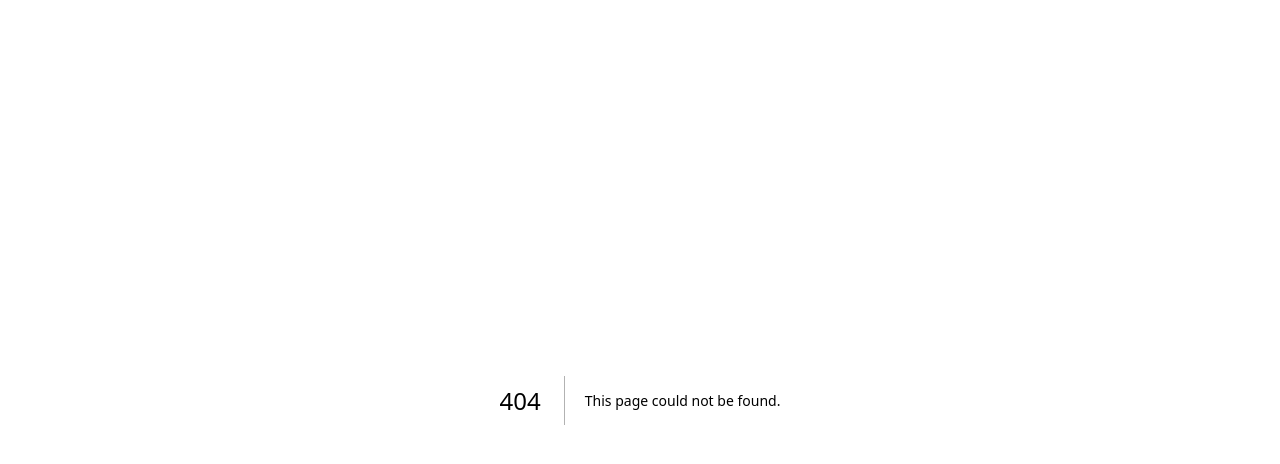
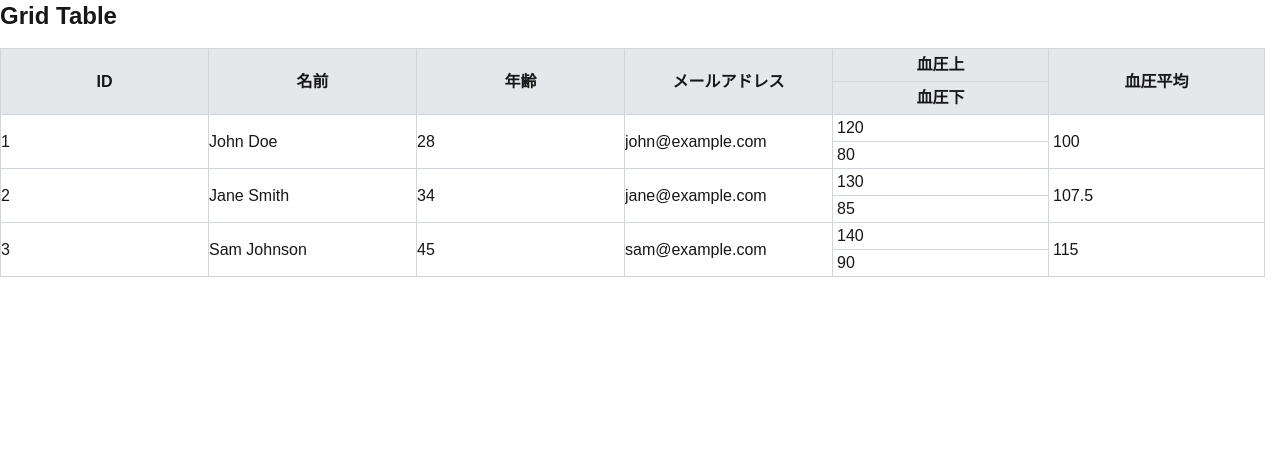
Before and after one commit to kentem-ai-oga/gridTable, a Next.js app: page /grid-table in a window 1280 px wide. Before the commit this address had no page. Shown: the top 464 px of the page. Built offline with nearby package versions, Linux system fonts and the light colour scheme.

Commit message:
入力可能なグリッドテーブル実装

```diff
--- /dev/null
+++ b/app/grid-table/page.tsx
@@ -0,0 +1,359 @@
+"use client";
+
+import { ReactNode, useReducer } from "react";
+
+type Person = {
+  id: number;
+  name: string;
+  age: number;
+  email: string;
+  bloodPressure: {
+    systolic: number;
+    diastolic: number;
+    average: number;
+  };
+};
+
+const isBloodPressure = (value: unknown): value is Person["bloodPressure"] => {
+  if (typeof value !== "object" || value === null) return false;
+  if (
+    !("systolic" in value) ||
+    !("diastolic" in value) ||
+    !("average" in value)
+  )
+    return false;
+  if (
+    typeof value.systolic !== "number" ||
+    typeof value.diastolic !== "number" ||
+    typeof value.average !== "number"
+  )
+    return false;
+  return true;
+};
+
+const columns: {
+  accessorKey: keyof Person;
+  header: ({
+    columnAccessorKey,
+    callbackFn,
+  }: {
+    columnAccessorKey: string;
+    callbackFn?: (value: unknown) => void;
+  }) => ReactNode;
+  cell: ({
+    rowIndex,
+    columnAccessorKey,
+    value,
+    callbackFn,
+  }: {
+    rowIndex: number;
+    columnAccessorKey: string;
+    value: unknown;
+    callbackFn?: (value: unknown) => void;
+  }) => ReactNode;
+}[] = [
+  {
+    accessorKey: "id",
+    header: () => <span>ID</span>,
+    cell: ({ value, callbackFn }) => {
+      if (typeof value !== "number") return null;
+      return (
+        <input
+          className="h-full"
+          type="text"
+          value={value}
+          onChange={(e) => callbackFn?.(Number(e.target.value))}
+        />
+      );
+    },
+  },
+  {
+    accessorKey: "name",
+    header: () => <span>名前</span>,
+    cell: ({ value, callbackFn }) => {
+      if (typeof value !== "string") return null;
+      return (
+        <input
+          className="h-full"
+          type="text"
+          value={value}
+          onChange={(e) => callbackFn?.(e.target.value)}
+        />
+      );
+    },
+  },
+  {
+    accessorKey: "age",
+    header: () => <span>年齢</span>,
+    cell: ({ value, callbackFn }) => {
+      if (typeof value !== "number") return null;
+      return (
+        <input
+          className="h-full"
+          type="number"
+          value={value}
+          onChange={(e) => callbackFn?.(Number(e.target.value))}
+        />
+      );
+    },
+  },
+  {
+    accessorKey: "email",
+    header: () => <span>メールアドレス</span>,
+    cell: ({ value, callbackFn }) => {
+      if (typeof value !== "string") return null;
+      return (
+        <input
+          className="h-full"
+          type="email"
+          value={value}
+          onChange={(e) => callbackFn?.(e.target.value)}
+        />
+      );
+    },
+  },
+  {
+    accessorKey: "bloodPressure",
+    header: () => (
+      <div className="grid grid-cols-[1fr_1px_1fr] grid-rows-[1fr_1px_1fr] place-items-center">
+        <div className="row-start-1 col-start-1 p-1">血圧上</div>
+        <div className="row-start-2 col-start-1 border-b border-gray-300 w-full h-full" />
+        <div className="row-start-3 col-start-1 p-1">血圧下</div>
+        <div className="row-start-1 row-span-3 col-start-2 border-r border-gray-300 w-full h-full" />
+        <div className="row-start-1 row-span-3 col-start-3 p-1">血圧平均</div>
+      </div>
+    ),
+    cell: ({ value, callbackFn }) => {
+      const valueAsUnknown: unknown = value;
+      if (!isBloodPressure(valueAsUnknown)) return null;
+      const { systolic, diastolic, average } = valueAsUnknown;
+
+      return (
+        <div className="grid grid-cols-[1fr_1px_1fr] grid-rows-[1fr_1px_1fr] place-items-center">
+          <input
+            className="row-start-1 col-start-1 p-1 h-full"
+            type="number"
+            value={systolic}
+            onChange={(e) =>
+              callbackFn?.({
+                ...valueAsUnknown,
+                systolic: Number(e.target.value),
+              })
+            }
+          />
+          <div className="row-start-2 col-start-1 border-b border-gray-300 w-full h-full" />
+          <input
+            className="row-start-3 col-start-1 p-1 h-full"
+            type="number"
+            value={diastolic}
+            onChange={(e) =>
+              callbackFn?.({
+                ...valueAsUnknown,
+                diastolic: Number(e.target.value),
+              })
+            }
+          />
+          <div className="row-start-1 row-span-3 col-start-2 border-r border-gray-300 w-full h-full" />
+          <input
+            className="row-start-1 row-span-3 col-start-3 p-1 h-full"
+            type="number"
+            value={average}
+            onChange={(e) =>
+              callbackFn?.({
+                ...valueAsUnknown,
+                average: Number(e.target.value),
+              })
+            }
+          />
+        </div>
+      );
+    },
+  },
+];
+
+const initialData: Person[] = [
+  {
+    id: 1,
+    name: "John Doe",
+    age: 28,
+    email: "john@example.com",
+    bloodPressure: { systolic: 120, diastolic: 80, average: 100 },
+  },
+  {
+    id: 2,
+    name: "Jane Smith",
+    age: 34,
+    email: "jane@example.com",
+    bloodPressure: { systolic: 130, diastolic: 85, average: 107.5 },
+  },
+  {
+    id: 3,
+    name: "Sam Johnson",
+    age: 45,
+    email: "sam@example.com",
+    bloodPressure: { systolic: 140, diastolic: 90, average: 115 },
+  },
+];
+
+type Action =
+  | { type: "update"; rowIndex: number; accessorKey: "id"; value: Person["id"] }
+  | {
+      type: "update";
+      rowIndex: number;
+      accessorKey: "name";
+      value: Person["name"];
+    }
+  | {
+      type: "update";
+      rowIndex: number;
+      accessorKey: "age";
+      value: Person["age"];
+    }
+  | {
+      type: "update";
+      rowIndex: number;
+      accessorKey: "email";
+      value: Person["email"];
+    }
+  | {
+      type: "update";
+      rowIndex: number;
+      accessorKey: "bloodPressure";
+      value: Person["bloodPressure"];
+    };
+
+export default function GridTablePage() {
+  const [formState, formDispatch] = useReducer(
+    (state: Person[], action: Action) => {
+      switch (action.type) {
+        case "update":
+          return state.map((row, index) => {
+            if (index === action.rowIndex) {
+              return {
+                ...row,
+                [action.accessorKey]: action.value,
+              };
+            }
+            return row;
+          });
+        default:
+          return state;
+      }
+    },
+    initialData,
+  );
+
+  const columnCallbackFn =
+    ({
+      columnAccessorKey,
+      rowIndex,
+    }: {
+      columnAccessorKey: string;
+      rowIndex: number;
+    }) =>
+    (value: unknown) => {
+      switch (columnAccessorKey) {
+        case "id": {
+          if (typeof value === "number") {
+            formDispatch({
+              type: "update",
+              rowIndex,
+              accessorKey: columnAccessorKey,
+              value,
+            });
+          }
+          break;
+        }
+        case "name": {
+          if (typeof value === "string") {
+            formDispatch({
+              type: "update",
+              rowIndex,
+              accessorKey: columnAccessorKey,
+              value,
+            });
+          }
+          break;
+        }
+        case "age": {
+          if (typeof value === "number") {
+            formDispatch({
+              type: "update",
+              rowIndex,
+              accessorKey: columnAccessorKey,
+              value,
+            });
+          }
+          break;
+        }
+        case "email": {
+          if (typeof value === "string") {
+            formDispatch({
+              type: "update",
+              rowIndex,
+              accessorKey: columnAccessorKey,
+              value,
+            });
+          }
+          break;
+        }
+        case "bloodPressure": {
+          if (isBloodPressure(value)) {
+            formDispatch({
+              type: "update",
+              rowIndex,
+              accessorKey: columnAccessorKey,
+              value,
+            });
+          }
+          break;
+        }
+        default:
+          break;
+      }
+    };
+
+  return (
+    <div>
+      <h1 className="text-2xl font-bold mb-4">Grid Table</h1>
+      <table className="table-auto border-collapse border border-gray-300">
+        <thead className="bg-gray-200">
+          <tr className="border-b border-gray-300 h-full">
+            {columns.map((column) => (
+              <th
+                key={column.accessorKey}
+                className="border border-gray-300 h-full"
+              >
+                {column.header({
+                  columnAccessorKey: column.accessorKey,
+                })}
+              </th>
+            ))}
+          </tr>
+        </thead>
+        <tbody className="bg-white">
+          {formState.map((row, rowIndex) => (
+            <tr key={rowIndex} className="border-b border-gray-300 h-full">
+              {columns.map((column) => (
+                <td
+                  key={column.accessorKey}
+                  className="border border-gray-300 h-full"
+                >
+                  {column.cell({
+                    rowIndex,
+                    columnAccessorKey: column.accessorKey,
+                    value: row[column.accessorKey],
+                    callbackFn: columnCallbackFn({
+                      columnAccessorKey: column.accessorKey,
+                      rowIndex,
+                    }),
+                  })}
+                </td>
+              ))}
+            </tr>
+          ))}
+        </tbody>
+      </table>
+    </div>
+  );
+}
```
